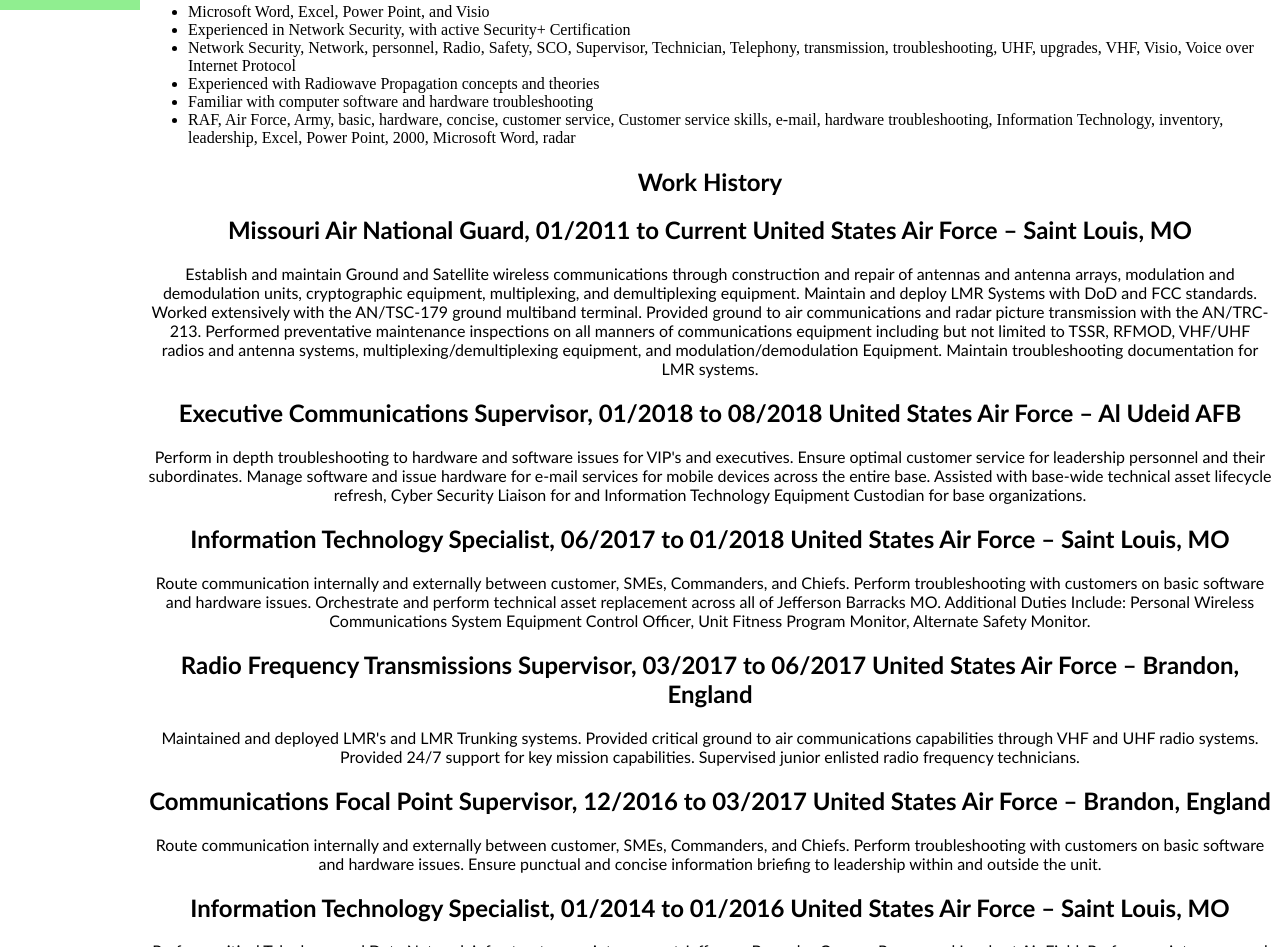
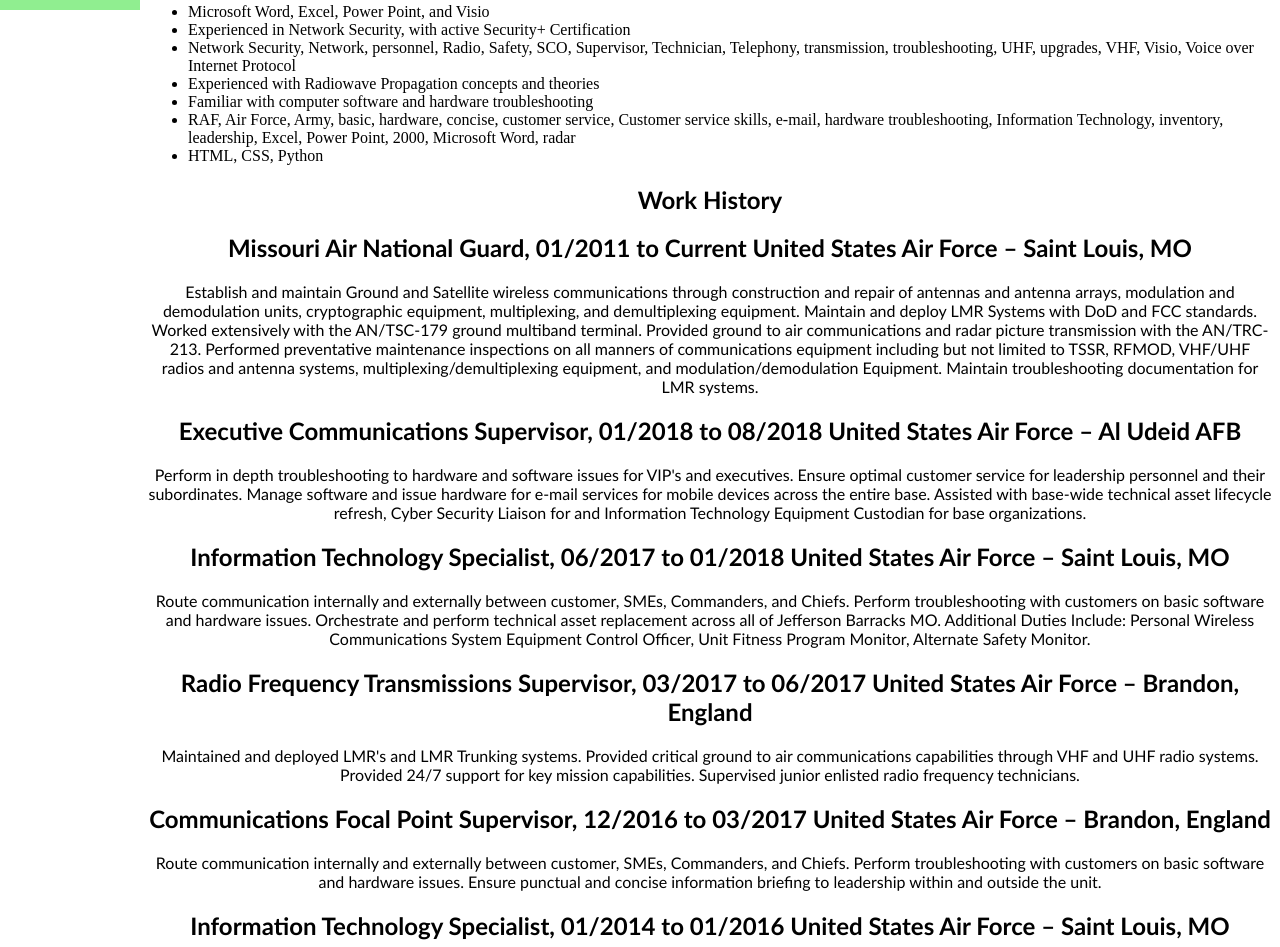
Before and after one commit to Artimas/html-me-something, a plain HTML site: page index.html in a window 1280 px wide. Shown: the part 790-1737 px from the top of the page. Drawn offline with Linux system fonts and the light colour scheme.

Commit message:
added more skills

```diff
--- a/index.html
+++ b/index.html
@@ -44,6 +44,7 @@
                 hardware troubleshooting, Information
                 Technology, inventory, leadership, Excel, Power
                 Point, 2000, Microsoft Word, radar</li>
+            <li>HTML, CSS, Python</li>
         </ul>
     </article>
     <main>
```
